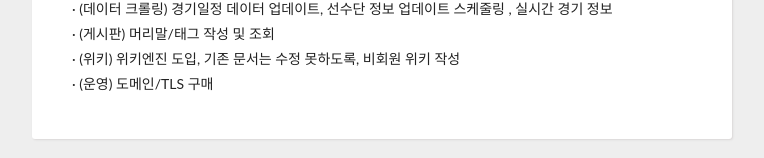
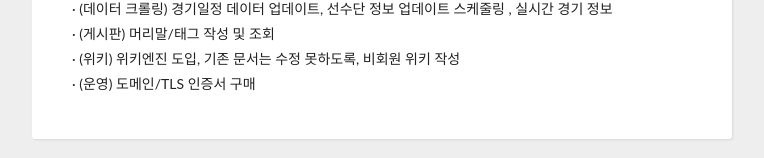
Before and after one commit to ljkhyeong/portfolio, a React (Create React App) app: page /project3 in a window 1280 px wide. Shown: the part 1347-1505 px from the top of the page, without its empty margins (258-1022 px from the left). Built offline with nearby package versions, Linux system fonts and the light colour scheme.

Commit message:
Design: TLS 구매 -> TLS 인증서 구매

```diff
--- a/src/component/project/Project3.js
+++ b/src/component/project/Project3.js
@@ -178,7 +178,9 @@ const Project3 = () => {
                     · (위키) 위키엔진 도입, 기존 문서는 수정 못하도록, 비회원
                     위키 작성{" "}
                   </div>
-                  <div className="project-text">· (운영) 도메인/TLS 구매 </div>
+                  <div className="project-text">
+                    · (운영) 도메인/TLS 인증서 구매{" "}
+                  </div>
                 </div>
               </div>
             </div>
```
